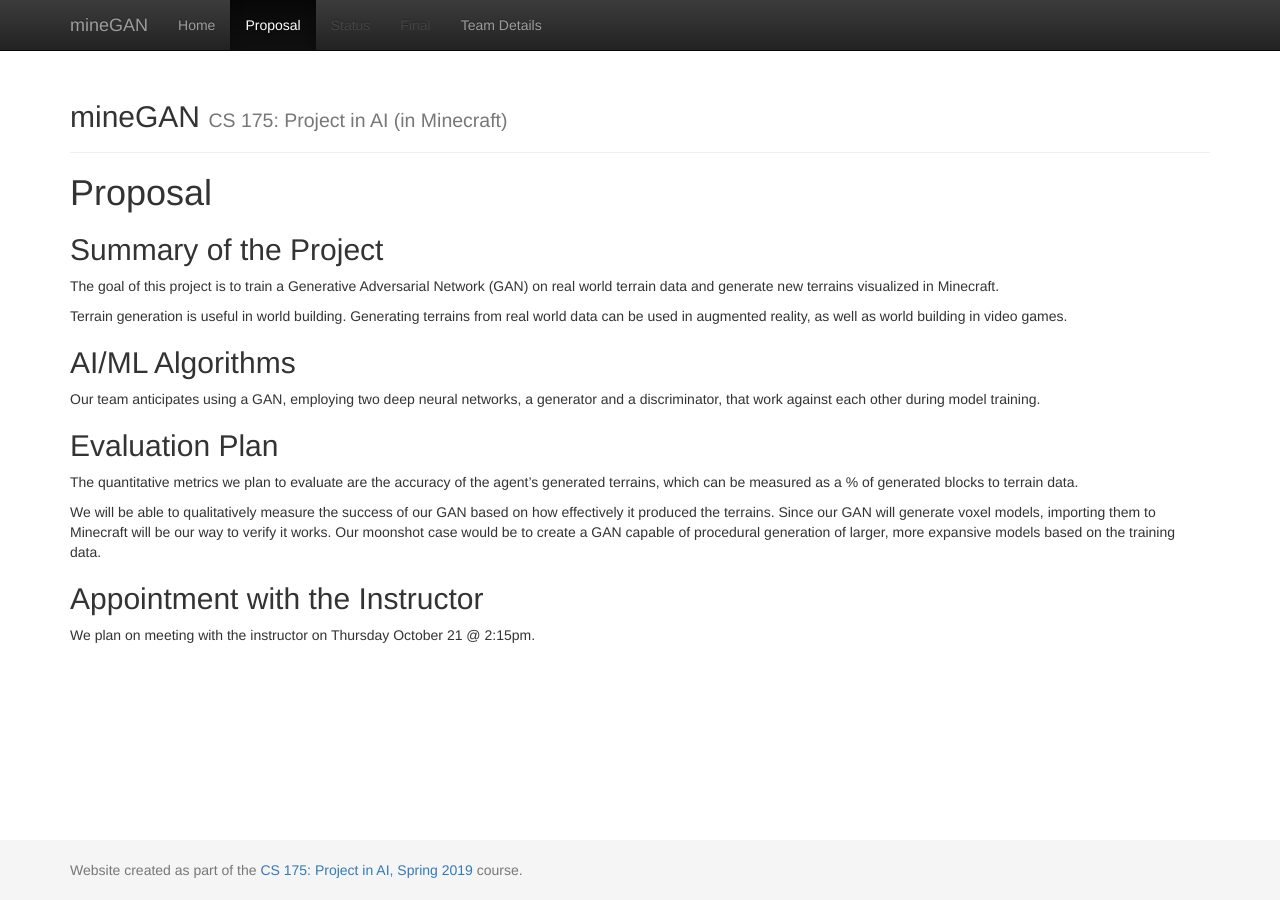
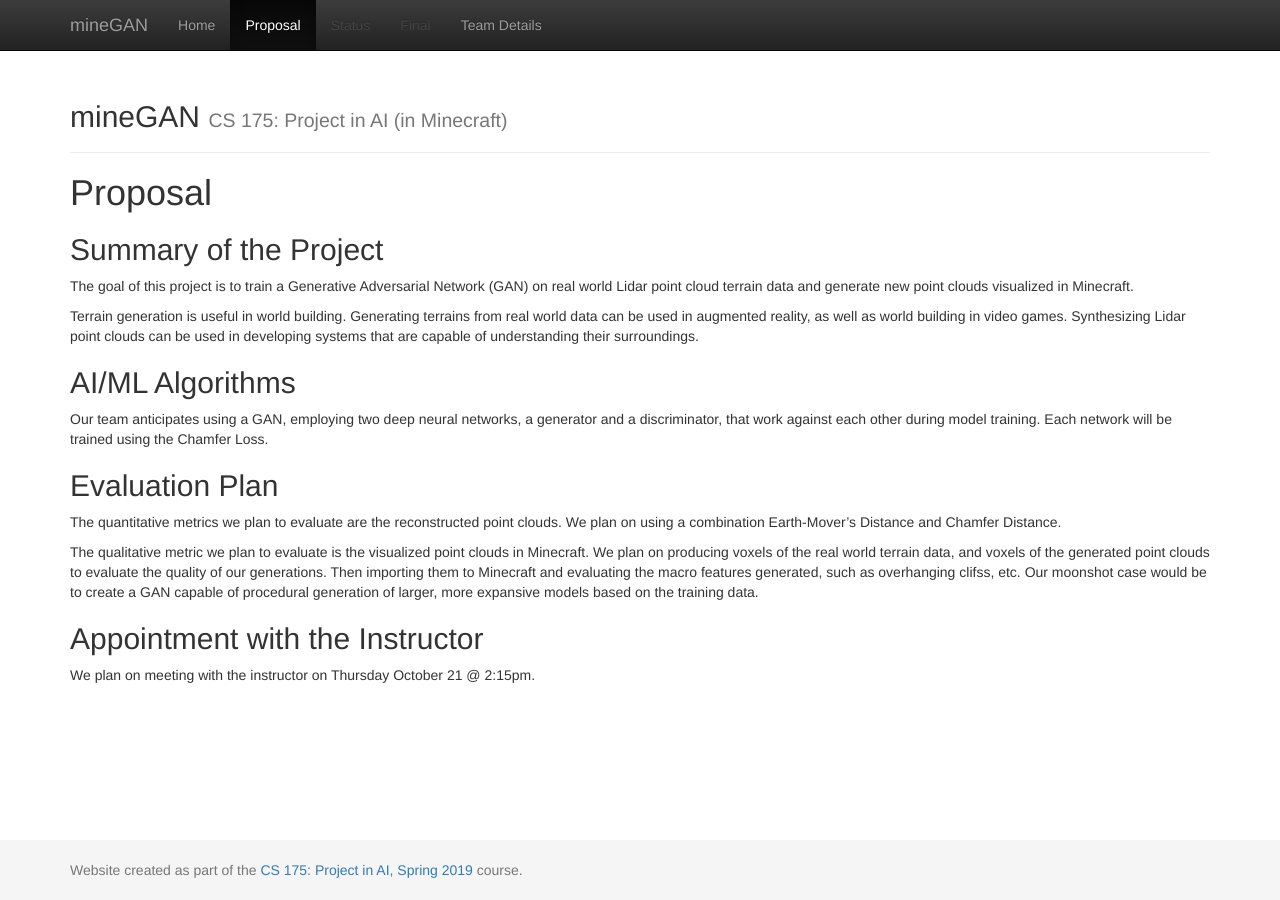
Before and after one commit to erikchomez/TheRealFarmerJohn, a Jekyll site: the page built from docs/proposal.md, in a window 1280 px wide. Built offline with Jekyll 4.4.1, drawn with Linux system fonts in a browser that asks for light colours.

Commit message:
Update proposal.md

```diff
--- a/docs/proposal.md
+++ b/docs/proposal.md
@@ -7,19 +7,19 @@ title: Proposal
 
 ## Summary of the Project
 
-The goal of this project is to train a Generative Adversarial Network (GAN) on real world terrain data and generate new terrains visualized in Minecraft.
+The goal of this project is to train a Generative Adversarial Network (GAN) on real world Lidar point cloud terrain data and generate new point clouds visualized in Minecraft.
 
-Terrain generation is useful in world building. Generating terrains from real world data can be used in augmented reality, as well as world building in video games.
+Terrain generation is useful in world building. Generating terrains from real world data can be used in augmented reality, as well as world building in video games. Synthesizing Lidar point clouds can be used in developing systems that are capable of understanding their surroundings.
 
 ## AI/ML Algorithms
 
-Our team anticipates using a GAN, employing two deep neural networks, a generator and a discriminator, that work against each other during model training.
+Our team anticipates using a GAN, employing two deep neural networks, a generator and a discriminator, that work against each other during model training. Each network will be trained using the Chamfer Loss.
 
 ## Evaluation Plan
 
-The quantitative metrics we plan to evaluate are the accuracy of the agent's generated terrains, which can be measured as a % of generated blocks to terrain data.
+The quantitative metrics we plan to evaluate are the reconstructed point clouds. We plan on using a combination Earth-Mover's Distance and Chamfer Distance.
 
-We will be able to qualitatively measure the success of our GAN based on how effectively it produced the terrains. Since our GAN will generate voxel models, importing them to Minecraft will be our way to verify it works. Our moonshot case would be to create a GAN capable of procedural generation of larger, more expansive models based on the training data.
+The qualitative metric we plan to evaluate is the visualized point clouds in Minecraft. We plan on producing voxels of the real world terrain data, and voxels of the generated point clouds to evaluate the quality of our generations. Then importing them to Minecraft and evaluating the macro features generated, such as overhanging clifss, etc. Our moonshot case would be to create a GAN capable of procedural generation of larger, more expansive models based on the training data.
 
 ## Appointment with the Instructor
 
```
